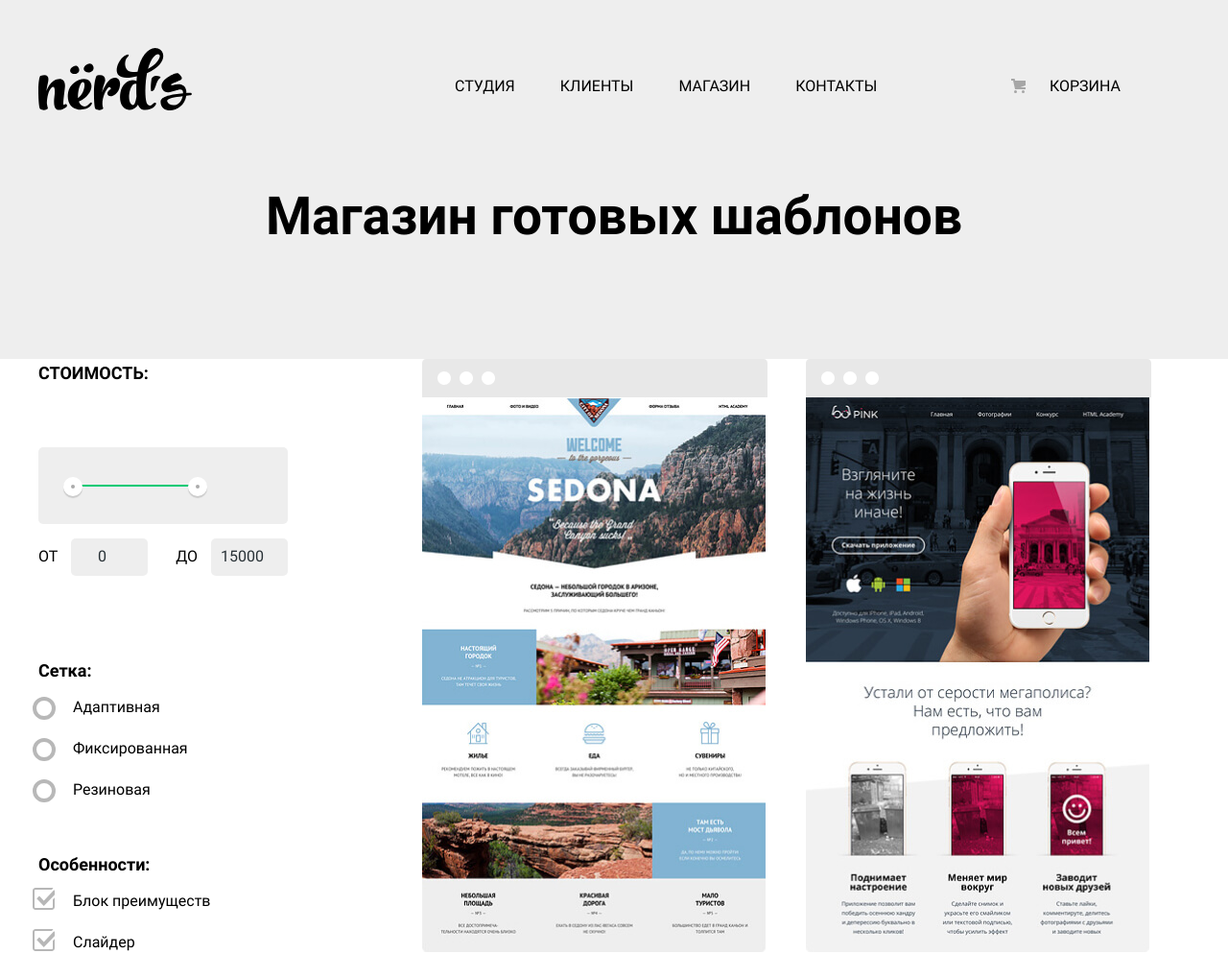
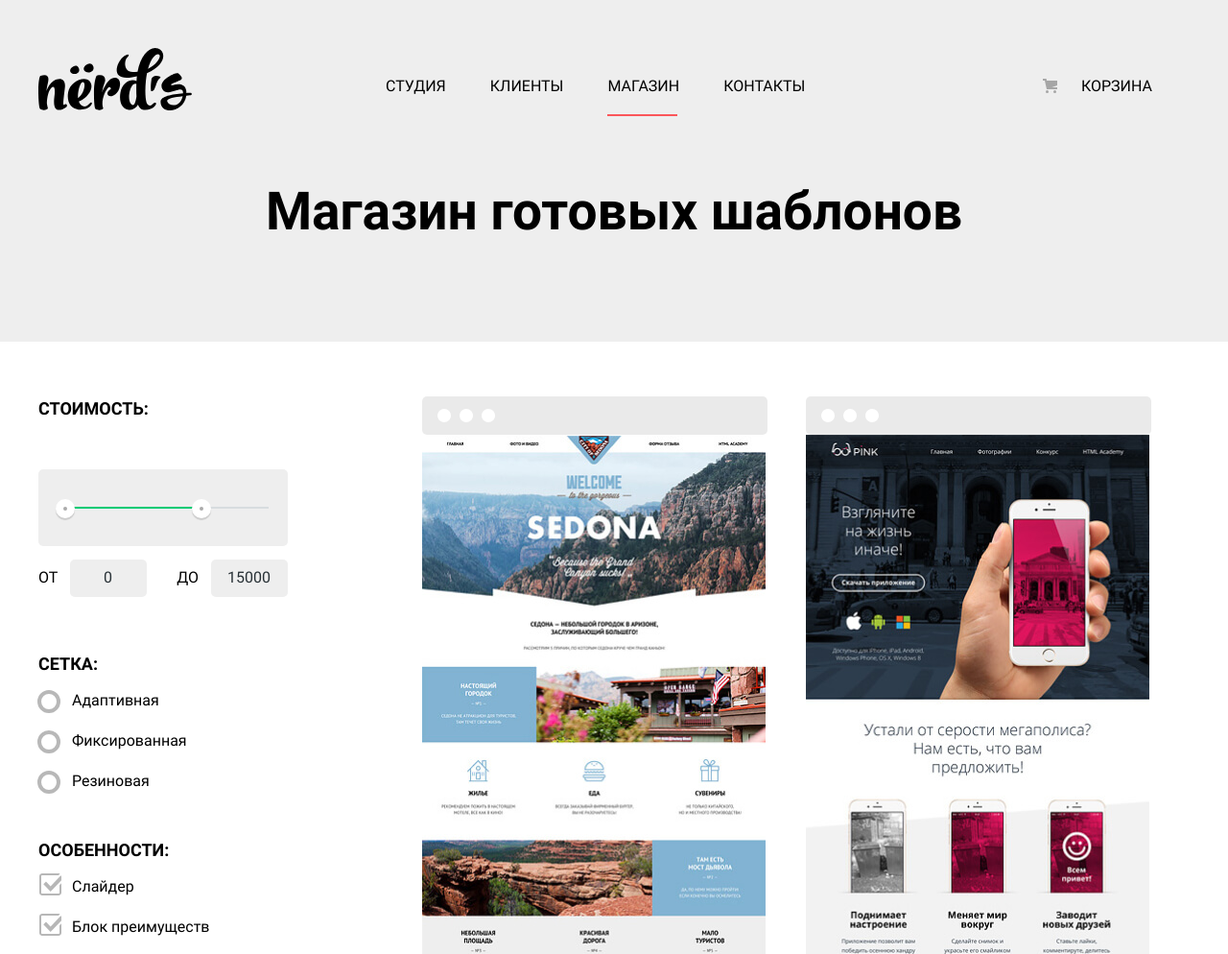
Before and after one commit to Tako-o/1313667-nerds-29, a plain HTML site: page catalog.html in a window 1280 px wide. Shown: the top 994 px of the page at 96% size. Drawn offline with Linux system fonts and the light colour scheme.

Commit message:
Защита

```diff
--- a/catalog.html
+++ b/catalog.html
@@ -17,7 +17,7 @@
                <ul class="site-navigation reset-list">
                   <li><a href="index.html">Студия</a></li>
                   <li><a href="#">Клиенты</a></li>
-                  <li><a href="#">Магазин</a></li>
+                  <li class="page-catalog"><a href="#">Магазин</a></li>
                   <li><a href="#">Контакты</a></li>
                </ul>
                <ul class="user-navigation reset-list">
@@ -34,23 +34,16 @@
             <section>
                <div class="filter-form">
                   <h3  class="visually-hidden">Фильтр товаров</h3>
-                  <form class="filter" name="filter" method="get">
-                     <fieldset class="filter-item">
+                  <form class="filter" action = "https://echo.htmlacademy.ru/" name="filter" method="get">
+                     <fieldset class="filter-fieldset filter-item">
                         <legend>Стоимость:</legend>
                         <div class="range-filter">
                            <div class="range-controls">
                               <div class="scale">
-                                 <div class="bar" style="
-                                    width: 60%;
-                                    margin-left: 10%
-                                    "></div>
+                                 <div class="bar"></div>
                               </div>
-                              <div class="toggle toggle-min" tabindex="0" style="
-                                 left: 10%
-                                 "></div>
-                              <div class="toggle toggle-max" tabindex="0" style="
-                                 left: 60%
-                                 "></div>
+                              <div class="toggle toggle-min" tabindex="0"></div>
+                              <div class="toggle toggle-max" tabindex="0"></div>
                            </div>
                            <div class="price-controls">
                               <label class="min-price">
@@ -62,7 +55,7 @@
                            </div>
                         </div>
                      </fieldset>
-                     <fieldset>
+                     <fieldset class="filter-fieldset filter-item-grid">
                         <legend>Сетка:</legend>
                         <ul class="reset-list">
                            <li class="filter-option filter-radio">
@@ -79,16 +72,16 @@
                            </li>
                         </ul>
                      </fieldset>
-                     <fieldset>
+                     <fieldset class="filter-fieldset">
                         <legend>Особенности:</legend>
                         <ul class="reset-list">
                            <li class="filter-option filter-checkbox">
+                              <input class="visually-hidden filter-input-checkbox filter-input" type="checkbox" name="slider" id="filter-slider" checked>
+                              <label for="filter-slider">Слайдер</label>
+                           </li>
+                           <li class="filter-option filter-checkbox">
                               <input class="visually-hidden filter-input-checkbox filter-input" type="checkbox" name="advantage" id="filter-advantage" checked>
                               <label for="filter-advantage">Блок преимуществ</label>
-                           </li>
-                           <li class="filter-option filter-checkbox">
-                              <input class="visually-hidden filter-input-checkbox filter-input" type="checkbox" name="slider" id="filter-slider" checked>
-                              <label for="filter-slider">Слайдер</label>
                            </li>
                            <li class="filter-option filter-checkbox">
                               <input class="visually-hidden filter-input-checkbox filter-input" type="checkbox" name="news" id="filter-news" checked>
@@ -173,14 +166,13 @@
                      </section>
                   </li>
                </ul>
-               </ul>
                </div>
                <ul class="catalog-pagination">
                   <li class="catalog-pagination-item-current"><a href="#">1</a></li>
                   <li class="catalog-pagination-item"><a href="#">2</a></li>
                   <li class="catalog-pagination-item"><a href="#">3</a></li>
                   <li class="catalog-pagination-item"><a href="#">следующая</a></li>
-                </ul>
+               </ul>
             </section>
          </div>
       </main>
@@ -218,5 +210,23 @@
             </section>
          </div>
       </footer>
+      <!--<section class="modal modal-contact">
+         <h2 class="modal-contact-header">Напишите нам</h2>
+         <form class="modal-contact-form" action="https://echo.htmlacademy.ru/" method="post">
+           <label class="form-user-name" for="modal-contact-form-name">
+             Ваше имя:
+             <input class="form-input-user-name" type="text" name="input-name" id="modal-contact-form-name" placeholder="Имя Фамилия" required>
+           </label>
+           <label class="form-user-email" for="modal-contact-form-email">
+             Ваш email:
+             <input class="form-input-user-email" type="email" name="input-email" id="modal-contact-form-email" placeholder="email@example.com" required>
+           </label>
+           <label class="form-user-message" for="modal-contact-form-message">Текст письма:
+             <textarea id="modal-contact-form-message" rows="5" name="input-message"  placeholder="В свободной форме" required></textarea>
+           </label>
+           <button type="submit" class="modal-contact-form-button red">Отправить</button>
+         </form>
+         <button type="button" class="modal-close" aria-label="Закрыть"></button>
+       </section>-->
    </body>
 </html>
--- a/css/style.css
+++ b/css/style.css
@@ -86,7 +86,6 @@ img {
 .container,.main-navigation {
     width: 1200px;
     margin: 0 auto;
-    padding: 0 10px
 }
 
 .main-navigation {
@@ -107,7 +106,6 @@ img {
     display: -ms-flexbox;
     display: flex;
     margin: 75px auto 0;
-    padding: 0 10px
 }
 
 .site-navigation {
@@ -117,12 +115,12 @@ img {
     -ms-flex-wrap: wrap;
         flex-wrap: wrap;
     width: 620px;
-    margin: 0 0 0 202px;
-    padding: 0
+    margin: 0 105px 0 163px;
+    padding: 0;
 }
 
 .site-navigation li {
-    margin-right: 47px
+    margin-right: 46px
 }
 
 .features-list li:last-child,.site-navigation li:last-child {
@@ -131,7 +129,6 @@ img {
 
 .user-navigation {
     margin-left: auto;
-    padding: 0;
     max-width: 140px
 }
 
@@ -168,6 +165,17 @@ img {
     opacity: .3
 }
 
+.page-catalog::before {
+    content: "";
+    position: absolute;
+    top: 119px;
+    width: 73px;
+    height: 2px;
+    background-color: var(--red-light);
+    background-repeat: no-repeat;
+    background-position: 0 0
+}
+
 .main-header {
     font-size: 16px;
     line-height: 20px;
@@ -200,8 +208,7 @@ img {
 
 .footer-container {
     width: 1200px;
-    margin: 0 auto;
-    padding: 0 10px
+    margin: 0 auto
 }
 
 .footer-wrapper {
@@ -216,7 +223,7 @@ img {
 
 .social {
     width: 260px;
-    margin: 0 140px 0 0
+    margin: 20px 140px 0 0
 }
 
 .sale h2 {
@@ -269,6 +276,10 @@ img {
 
 .icon-social:focus img {
     opacity: 30%
+}
+
+.main-index {
+
 }
 
 .slider-background {
@@ -422,8 +433,6 @@ img {
 }
 
 .about-us-dignity {
-    -ms-grid-column-align: right;
-        justify-self: right;
     width: 360px
 }
 
@@ -442,7 +451,7 @@ img {
     display: flex;
     width: 1200px;
     margin: 0 auto;
-    padding: 0 10px
+    padding: 0 0
 }
 
 .heading-catalog-wrapper {
@@ -458,7 +467,7 @@ img {
             justify-content: center;
     width: 1200px;
     margin: 0 auto;
-    padding: 80px 10px 117px;
+    padding: 75px 0 104px;
     text-align: center;
     font-size: 55px
 }
@@ -471,16 +480,25 @@ img {
         flex-wrap: wrap
 }
 
-.filter fieldset {
+.filter-fieldset {
     padding: 0;
     margin: 0 0 30px;
-    border: 0
+    border: 0 none
+}
+
+.filter-item-grid {
+    margin-bottom: 25px
+}
+
+
+.filter legend {
+    text-transform: uppercase;
 }
 
 .range-filter {
     width: 260px;
-    margin-top: 49px;
-    margin-bottom: 54px
+    margin-top: 35px;
+    margin-bottom: 25px
 }
 
 .filter-item legend {
@@ -493,7 +511,7 @@ img {
 .range-controls {
     position: relative;
     height: 41px;
-    margin-bottom: 15px;
+    margin-bottom: 14px;
     padding-top: 39px;
     padding-right: 20px;
     padding-left: 20px;
@@ -518,7 +536,7 @@ img {
 
 .range-controls .scale {
     height: 2px;
-    background: var(--gray--special)
+    background: var(--gray-special)
 }
 
 .range-controls .toggle {
@@ -527,7 +545,7 @@ img {
     left: 0;
     width: 4px;
     height: 4px;
-    padding: 0;
+    padding: 0 auto;
     border: 8px solid var(--white);
     border-radius: 50%;
     -webkit-box-shadow: 0 2px 1px rgba(0,0,0,.15);
@@ -552,8 +570,8 @@ img {
 
 .price-controls input {
     width: 60px;
-    padding: 10px;
-    margin-left: 10px;
+    padding: 10px 3px 10px 17px;
+    margin-left: 9px;
     text-align: center;
     color: var(--black-special);
     border: 0;
@@ -576,12 +594,15 @@ img {
 .button-show {
     width: 260px;
     height: 50px;
+    margin-top: 26px;
+    text-transform: uppercase;
     border-radius: 3px;
     border: 1px solid var(--white);
     background-color: var(--gray-light)
 }
 
 .filter-form {
+    margin-top: 55px;
     width: 260px
 }
 
@@ -606,8 +627,8 @@ img {
 }
 
 .filter-option {
-    margin-bottom: 24px;
-    padding-left: 36px
+    margin-bottom: 23px;
+    padding-left: 35px
 }
 
 .filter-option label {
@@ -623,7 +644,7 @@ img {
 .filter-input-checkbox+label::before {
     content: "";
     position: absolute;
-    left: -42px;
+    left: -34px;
     top: -4px;
     width: 23px;
     height: 23px;
@@ -640,7 +661,7 @@ img {
 .filter-input-checkbox:checked+label::after {
     content: "";
     position: absolute;
-    left: -42px;
+    left: -34px;
     top: -4px;
     width: 23px;
     height: 23px;
@@ -661,7 +682,7 @@ img {
 .filter-input-radio+label::before {
     content: "";
     position: absolute;
-    left: -42px;
+    left: -36px;
     top: -1px;
     width: 16px;
     height: 16px;
@@ -674,7 +695,7 @@ img {
     content: "";
     position: absolute;
     top: 7px;
-    left: -34px;
+    left: -28px;
     width: 8px;
     height: 8px;
     background-color: var(--black-light);
@@ -702,12 +723,6 @@ img {
     font-size: 16px
 }
 
-.catalog h3 {
-    margin: 26px auto 12px;
-    font-size: 18px;
-    line-height: 30px
-}
-
 .catalog-item-image {
     width: 360px;
     height: 580px
@@ -726,10 +741,12 @@ img {
     width: 360px;
     height: 231px;
     bottom: 0;
+    padding-top: 29px;
     text-align: center;
     position: absolute;
-    overflow: auto;
+    overflow-y: scroll;
     box-sizing: border-box;
+    border-radius: 5px;
     background-color: var(--gray-light);
     opacity: 0;
 }
@@ -741,6 +758,7 @@ img {
     background-image: url("../img/browser.svg");
     background-repeat: no-repeat;
     background-position: 0 0;
+    border-radius: 5px;
     opacity: 0.12;
 }
 
@@ -779,16 +797,21 @@ img {
 
 .catalog-info h3 {
     margin: 0 auto;
+    text-transform: uppercase;
+    font-size: 18px;
+    line-height: 30px
 }
 
 .price {
     width: 200px;
+    box-sizing: border-box;
     border: 1px solid;
     border-radius: 3px;
-    margin-left: 80px;
-    margin-right: 80px;
-    padding: 17px 15px;
+    margin: 0 auto;
+    padding-top: 15px;
+    padding-bottom: 15px;
     font: inherit;
+    font-size: 16px;
     text-align: center;
     text-transform: uppercase;
     color: var(--white);
@@ -797,8 +820,8 @@ img {
 
 .catalog-info p {
     margin: 0 auto;
-    margin-top: 21px;
-    margin-bottom: 32px;
+    margin-top: 11px;
+    margin-bottom: 31px;
     width: 255px;
     font-size: 16px;
     line-height: 18px
@@ -815,6 +838,14 @@ img {
     margin-bottom: 30px
 }
 
+.catalog-item:nth-last-child(n+5) {
+    margin-top: 57px;
+}
+
+.catalog-item:nth-last-child(-n+2) {
+    margin-bottom: 0;
+}
+
 .catalog-pagination {
     display: -webkit-box;
     display: -ms-flexbox;
@@ -822,7 +853,8 @@ img {
     -webkit-box-pack: start;
         -ms-flex-pack: start;
             justify-content: flex-start;
-    margin-top: 54px;
+    margin-top: 0;
+    margin-left: 140px;
     padding: 0;
     list-style: none;
     font-weight: 500;
```
Also changed, not shown: index.html (+2 -2 lines).
